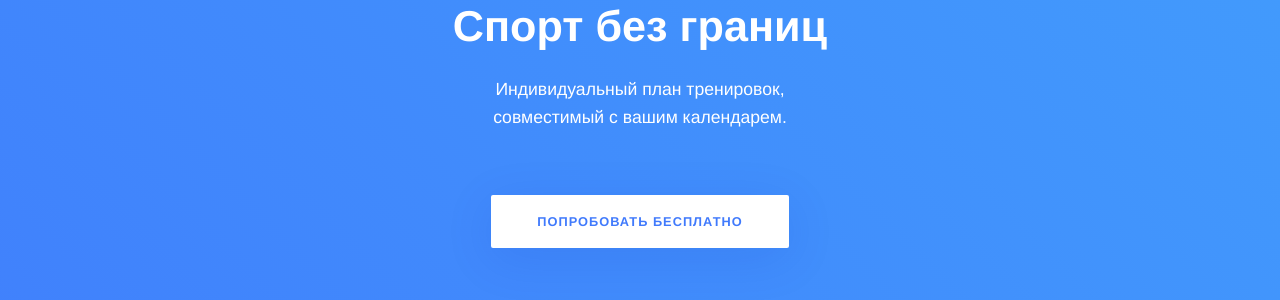
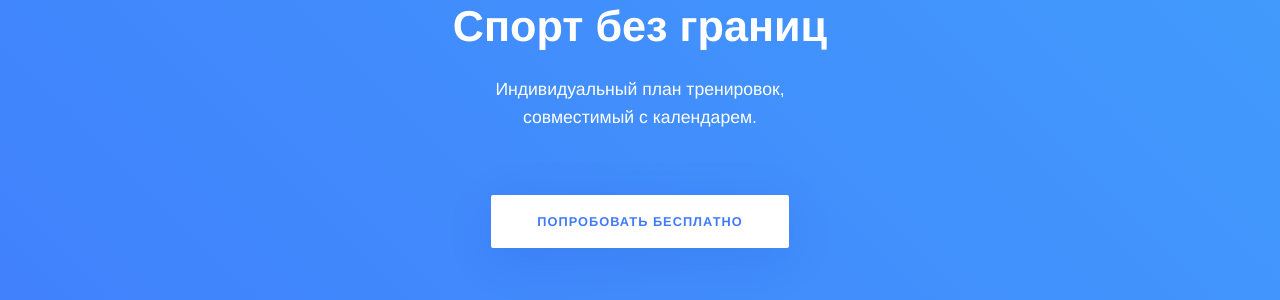
Before and after one commit to RakhimyanTim/adroholic.github.io, a Jekyll site: the page built from pages/index.html, in a window 1280 px wide and 900 px high. Shown: the part 147-447 px from the top of the window. Built offline with Jekyll 4.4.1, drawn with Linux system fonts in a browser that asks for light colours; some web fonts are replaced.

Commit message:
Update main-landing.html

```diff
--- a/_layouts/main-landing.html
+++ b/_layouts/main-landing.html
@@ -4,7 +4,7 @@ layout: default
 
 <header class="{{ page.header_class }}">
 	{% include navigation/top.html %}
-	{% include components/hero/main.html image="" heading="Спорт без границ" subtitle="Индивидуальный план тренировок, совместимый с вашим календарем." button="Попробовать бесплатно" video="gpmWyZvOU3g" %}
+	{% include components/hero/main.html image="" heading="Спорт без границ" subtitle="Индивидуальный план тренировок, совместимый с календарем." button="Попробовать бесплатно" video="gpmWyZvOU3g" %}
 </header>
 
 {{ content }}
```
